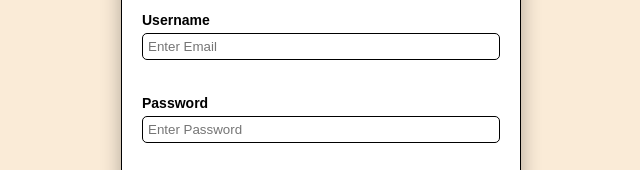
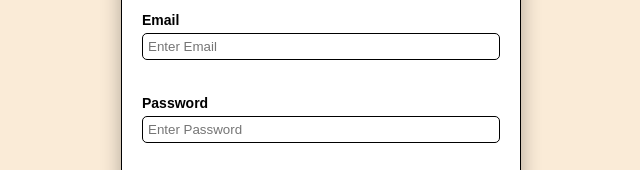
Before and after one commit to sohail-mern-developer/Sohail-full-stack-developer-projects, a plain HTML site: page Project1/index.html in a window 1280 px wide. Shown: the part 303-473 px from the top of the page, 319-959 px from the left. Drawn offline with Linux system fonts and the light colour scheme.

Commit message:
Update index.html

```diff
--- a/Project1/index.html
+++ b/Project1/index.html
@@ -18,7 +18,7 @@
             </div>
 
             <div class="form-control">
-                <label for="email">Username</label>
+                <label for="email">Email</label>
                 <input type="text" id="email" placeholder="Enter Email">
                 <small>Error</small>
             </div>
```
